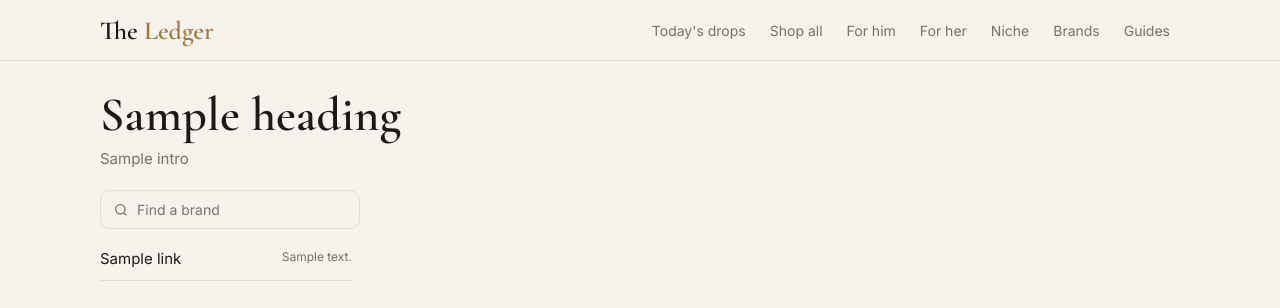
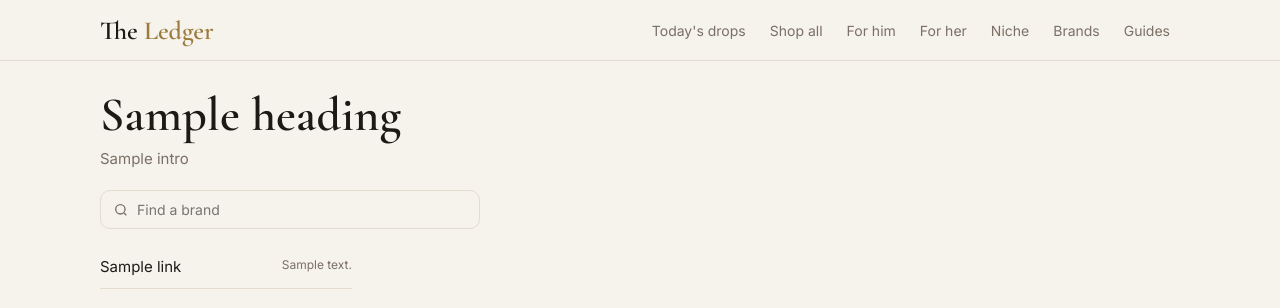
Before and after one commit to Safey07/theledger, a Python web app: template templates/listing.html in a window 1280 px wide. Shown: the top 308 px of the page. Run offline with Jinja, Linux system fonts and the light colour scheme; the template is opened without the code that fills it: most values are stand-ins (such as "Sample title", 1, 10 or a date in 2020).

Commit message:
UI polish: templates/listing.html

```diff
--- a/templates/listing.html
+++ b/templates/listing.html
@@ -6,7 +6,7 @@
 <h1>{{ heading }}</h1>
 <p class="lede">{{ intro }}</p>
 {% if links %}
-<input class="search" type="search" placeholder="Find a brand" aria-label="Find a brand" oninput="var q=this.value.toLowerCase();document.querySelectorAll('.brandlist a').forEach(function(a){a.style.display=a.textContent.toLowerCase().indexOf(q)>-1?'':'none'})">
+<input class="search brandsearch" type="search" placeholder="Find a brand" aria-label="Find a brand" oninput="var q=this.value.toLowerCase();document.querySelectorAll('.brandlist a').forEach(function(a){a.style.display=a.textContent.toLowerCase().indexOf(q)>-1?'':'none'})">
 <div class="brandlist">{% for l in links %}<a href="{{ root }}{{ l.href }}">{{ l.label }} <span>{{ l.note }}</span></a>{% endfor %}</div>
 {% endif %}
 {% if items %}<div class="grid">{% for c in items %}{% include "_ccard.html" %}{% endfor %}</div>{% endif %}
```
